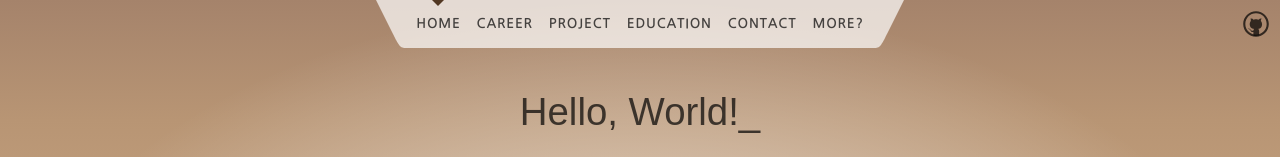
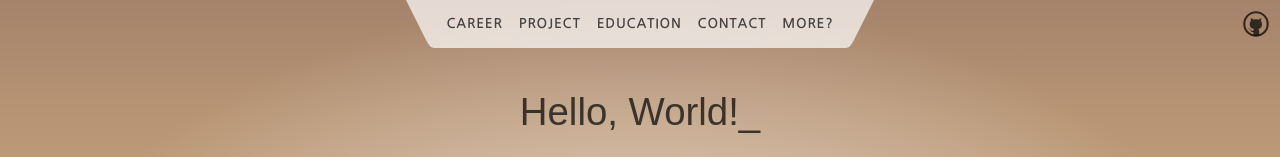
Before and after one commit to hellojennpark/hellojennpark.com, a SvelteKit app: page /ko/home in a window 1280 px wide. Shown: the top 157 px of the page. Built offline with nearby package versions, Linux system fonts and the light colour scheme; a web font is replaced by a local one.

Commit message:
home 제외

```diff
--- a/src/routes/Header.svelte
+++ b/src/routes/Header.svelte
@@ -23,10 +23,10 @@
 			<path d="M0,0 L1,2 C1.5,3 1.5,3 2,3 L2,0 Z" />
 		</svg>
 		<ul>
-			<li aria-current={isActive('home') ? 'page' : undefined}>
+			<!-- <li aria-current={isActive('home') ? 'page' : undefined}> -->
 				<!-- svelte-ignore a11y-invalid-attribute -->
-				<a href="#" on:click={redirect}>Home</a>
-			</li>
+				<!-- <a href="#" on:click={redirect}>Home</a> -->
+			<!-- </li> -->
 			<li aria-current={isActive('career') ? 'page' : undefined}>
 				<a href={generatePath('career')}>Career</a>
 			</li>
--- a/src/routes/ko/home/+page.svelte
+++ b/src/routes/ko/home/+page.svelte
@@ -1,5 +1,5 @@
 <script>
-	  import { List, Li, Heading } from 'flowbite-svelte';
+	  import { List, Li } from 'flowbite-svelte';
 </script>
 <svelte:head>
 	<link href="https://fonts.googleapis.com/css2?family=Jersey+10+Charted&display=swap" rel="stylesheet">
```
